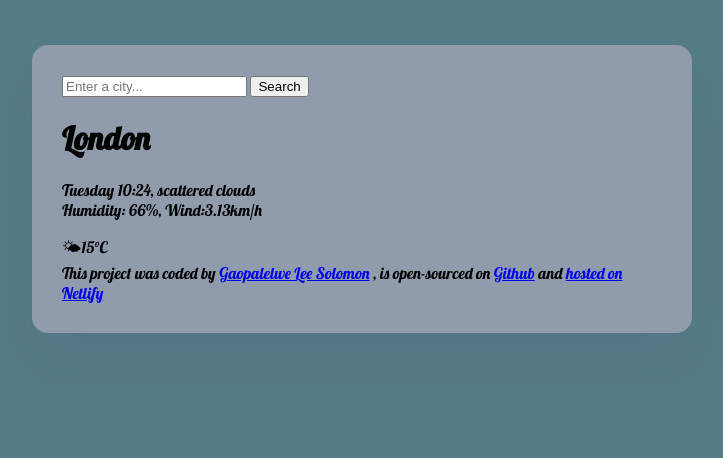
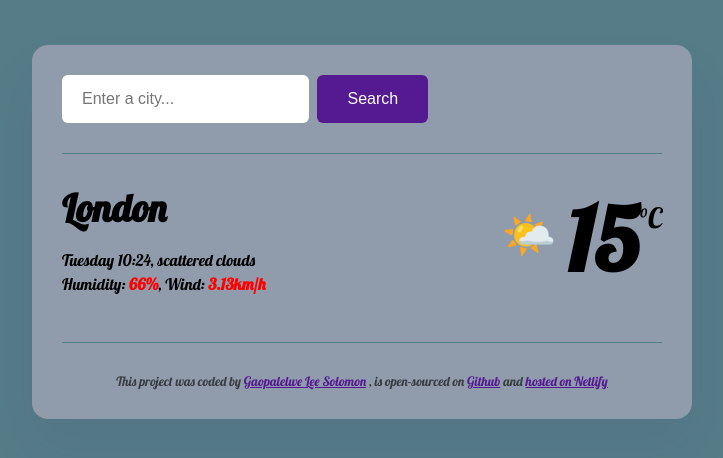
Before and after one commit to solgao/my-first-project, a plain HTML site: page index.html in a window 1280 px wide. Shown: the whole page, without its empty margins (278-1001 px from the left). Drawn offline with Linux system fonts and the light colour scheme.

Commit message:
Added basic CSS

```diff
--- a/index.html
+++ b/index.html
@@ -15,21 +15,32 @@
   <body>
     <div class="weather-app">
       <header>
-        <form>
-          <input type="search" placeholder="Enter a city..." required />
-          <input type="submit" value="Search" />
+        <form class="search-form">
+          <input
+            type="search"
+            placeholder="Enter a city..."
+            required
+            class="search-form-input"
+          />
+          <input type="submit" value="Search" class="search-form-button" />
         </form>
       </header>
       <main>
-        <div>
-          <h1>London</h1>
-          <p>
-            Tuesday 10:24, scattered clouds
-            <br />
-            Humidity: 66%, Wind:3.13km/h
-          </p>
+        <div class="weather-app-data">
+          <div>
+            <h1 class="weather-app-city">London</h1>
+            <p class="weather-app-details">
+              Tuesday 10:24, scattered clouds
+              <br />
+              Humidity: <strong>66%</strong>, Wind: <strong>3.13km/h</strong>
+            </p>
+          </div>
+          <div class="weather-app-temperature-container">
+            <div class="weather-app-icon">🌤️</div>
+            <div class="weather-app-temperature">15</div>
+            <div class="weather-app-temperature-unit">°C</div>
+          </div>
         </div>
-        <div>🌤15°C</div>
       </main>
 
       <footer>
--- a/src/style.css
+++ b/src/style.css
@@ -1,6 +1,10 @@
 body {
   background-color: #567c88;
   font-family: "Lobster", sans-serif;
+}
+
+a {
+  color: #551a92;
 }
 
 .weather-app {
@@ -11,3 +15,79 @@ body {
   border-radius: 16px;
   padding: 30px;
 }
+
+header {
+  border-bottom: 1px solid #567c88;
+  padding: 0 0 30px 0;
+}
+
+.search-form-input {
+  background-color: white;
+  border: none;
+  border-radius: 6px;
+  font-size: 16px;
+  padding: 15px 20px;
+}
+
+.search-form-button {
+  background-color: #551a92;
+  padding: 15px 30px;
+  border: none;
+  font-size: 16px;
+  margin-left: 5px;
+  border-radius: 6px;
+  color: white;
+}
+
+main {
+  padding: 30px 0;
+}
+
+.weather-app-data {
+  display: flex;
+  justify-content: space-between;
+}
+
+.weather-app-city {
+  margin: 0;
+  font-size: 38px;
+  line-height: 48px;
+}
+
+.weather-app-details {
+  font-size: 16px;
+  line-height: 24px;
+  color: black;
+  font-weight: 500;
+}
+
+.weather-app-details strong {
+  color: red;
+}
+
+.weather-app-temperature-container {
+  display: flex;
+}
+
+.weather-app-icon {
+  font-size: 44px;
+  margin-top: 22px;
+}
+
+.weather-app-temperature {
+  font-size: 88px;
+  font-weight: bold;
+  margin-left: 10px;
+}
+
+.weather-app-temperature-unit {
+  margin-top: 16px;
+  font-size: 28px;
+}
+footer {
+  border-top: 1px solid #567c88;
+  padding: 30px 0 0 0;
+  text-align: center;
+  font-size: 13px;
+  color: rgba(0, 0, 0, 0.6);
+}
```
